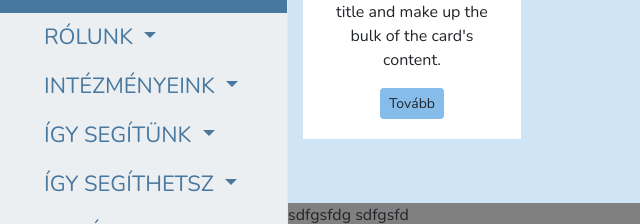
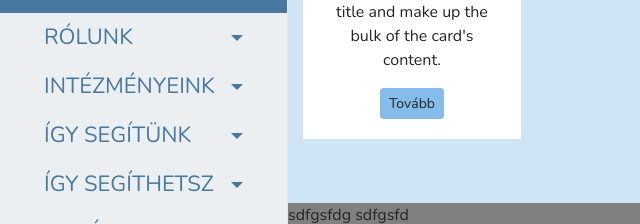
Before and after one commit to baxy2005/vilagszepe, a website: page index.html in a window 1280 px wide. Shown: the part 563-787 px from the top of the page, 0-640 px from the left. Drawn offline with nearby package versions, Linux system fonts and the light colour scheme.

Commit message:
small update sidenav

```diff
--- a/components/stylesheet/modules/_navigation.scss
+++ b/components/stylesheet/modules/_navigation.scss
@@ -17,3 +17,6 @@ width: 18rem !important;
   text-transform: uppercase;
   font-size: 1.375rem;
 }
+.dropdown-toggle {
+  @include flexContainer (row, center, space-between)
+}
```
Also changed, not shown: css/style.css.
